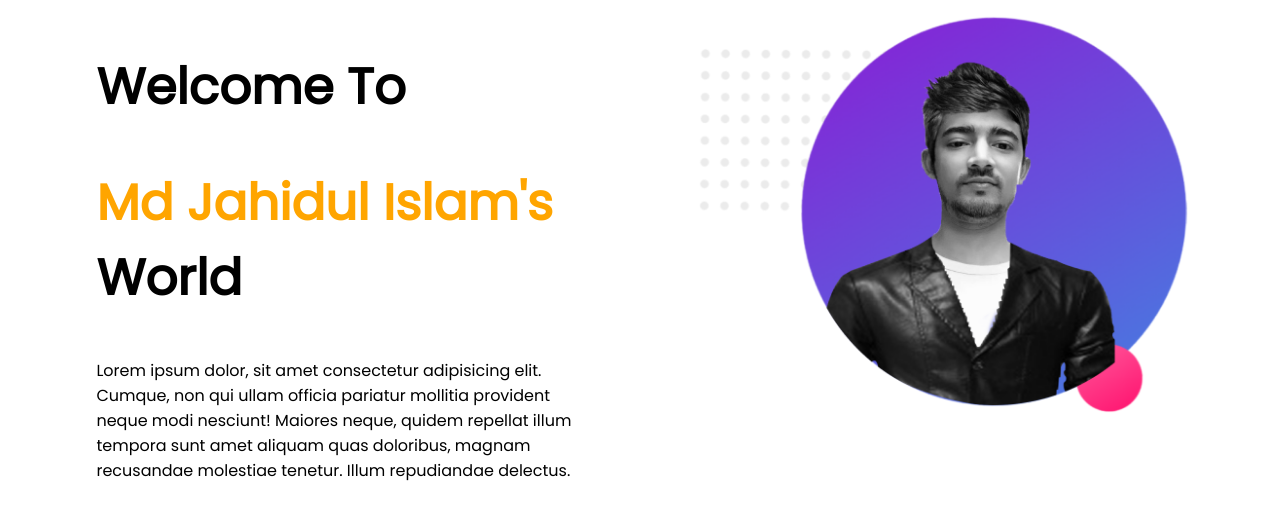
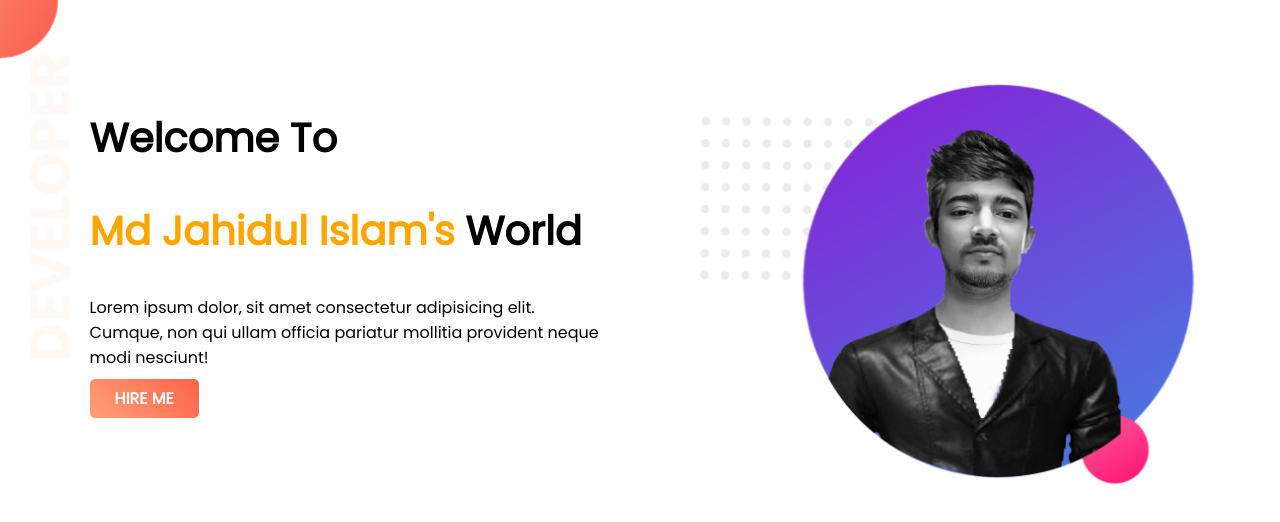
Before and after one commit to Md-Jahidul-Islam-63/portfolio-website, a plain HTML site: page index.html in a window 1280 px wide. Drawn offline with Linux system fonts and the light colour scheme.

Commit message:
Update With Button

```diff
--- a/index.html
+++ b/index.html
@@ -12,11 +12,12 @@
 </head>
 <body>
 
-    <section>
+    <section class="top-section">
         <div class="half-width">
             <h1>Welcome To</h1>
         <h1><span class="name">Md Jahidul Islam's</span> World</h1>
-        <p>Lorem ipsum dolor, sit amet consectetur adipisicing elit. Cumque, non qui ullam officia pariatur mollitia provident neque modi nesciunt! Maiores neque, quidem repellat illum tempora sunt amet aliquam quas doloribus, magnam recusandae molestiae tenetur. Illum repudiandae delectus.</p>
+        <p>Lorem ipsum dolor, sit amet consectetur adipisicing elit. Cumque, non qui ullam officia pariatur mollitia provident neque modi nesciunt!</p>
+        <a href="https://www.facebook.com/ji.nayeem63/" target="_blank">HIRE ME</a>
         </div>
         <div class="half-width">
             <img src="images/my1.png" alt="my1">
--- a/style.css
+++ b/style.css
@@ -1,9 +1,11 @@
 body {
     font-family: 'Poppins', sans-serif;
+    margin: 0px;
+    padding: 0px;
 }
 
 h1 {
-    font-size: 50px;
+    font-size: 40px;
 }
 .name {
     color: orange;
@@ -14,8 +16,24 @@ h1 {
     float: left;
     margin-left: 5%;
     padding-left: 2%;
+    margin-top: 75px;
 }
 
 .half-width img {
     width: 100%;
 }
+
+.top-section {
+    background-image: url(images/top-banner.png);
+    height: 500px;
+    background-repeat: no-repeat;
+}
+
+.half-width a {
+    color: #fff;
+    font-weight: bold;
+    text-decoration: none;
+    background-image: linear-gradient( 45deg, lightsalmon, tomato);
+    padding: 8px 25px;
+    border-radius: 5px;
+}
```
